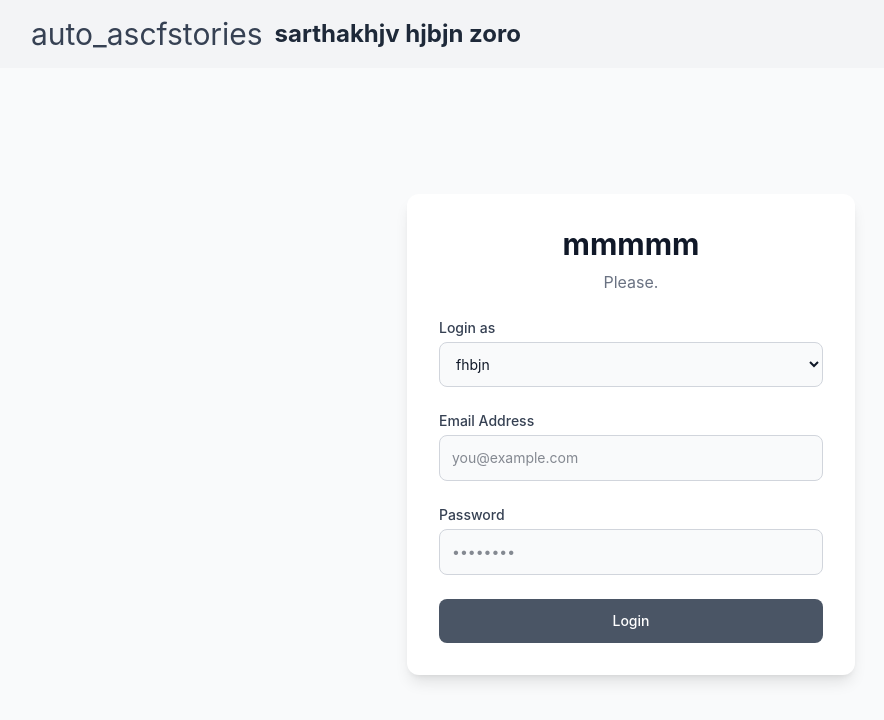
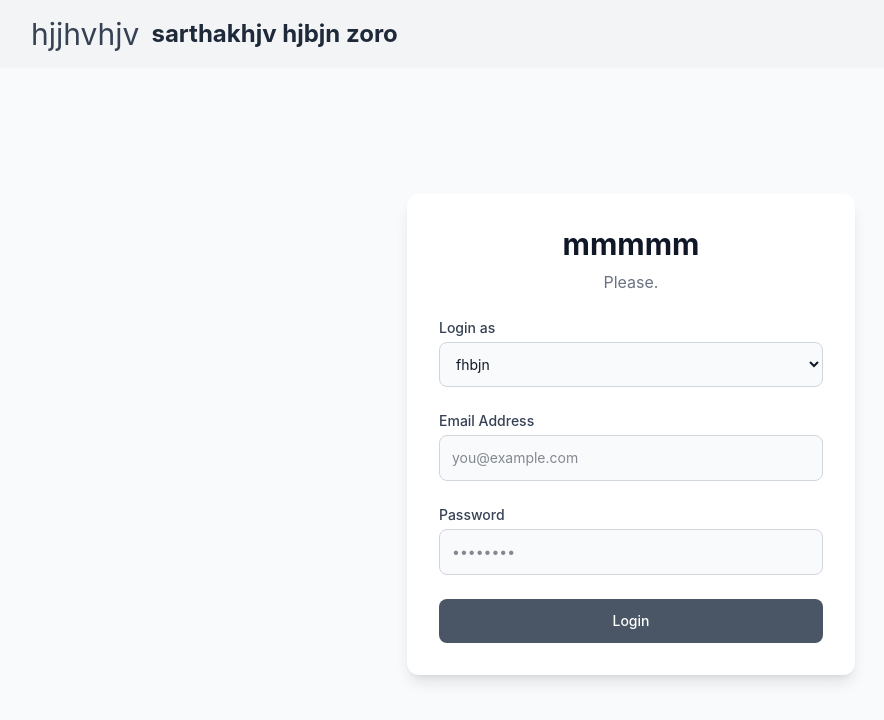
Before and after one commit to aditya-shinde-45/gradebookx, a React app in the folder frontend/: page / in a window 1280 px wide. Shown: the top 720 px of the page, without its empty margins (9-893 px from the left). Built offline with nearby package versions, Linux system fonts and the light colour scheme; the HTML template or start-up script is replaced by a standard one.

Commit message:
Update icon in Login component header

```diff
--- a/frontend/src/Pages/Login.jsx
+++ b/frontend/src/Pages/Login.jsx
@@ -82,7 +82,7 @@ const Login = () => {
     <div className="bg-gray-50 flex flex-col min-h-screen font-['Inter']">
       <header className="bg-gray-100 py-4 px-6 md:px-10">
         <div className="container mx-auto flex items-center">
-          <span className="material-icons text-gray-700 text-3xl mr-3">auto_ascfstories</span>
+          <span className="material-icons text-gray-700 text-3xl mr-3">hjjhvhjv</span>
           <h1 className="text-2xl font-bold text-gray-800">sarthakhjv hjbjn zoro</h1>
         </div>
       </header>
```
